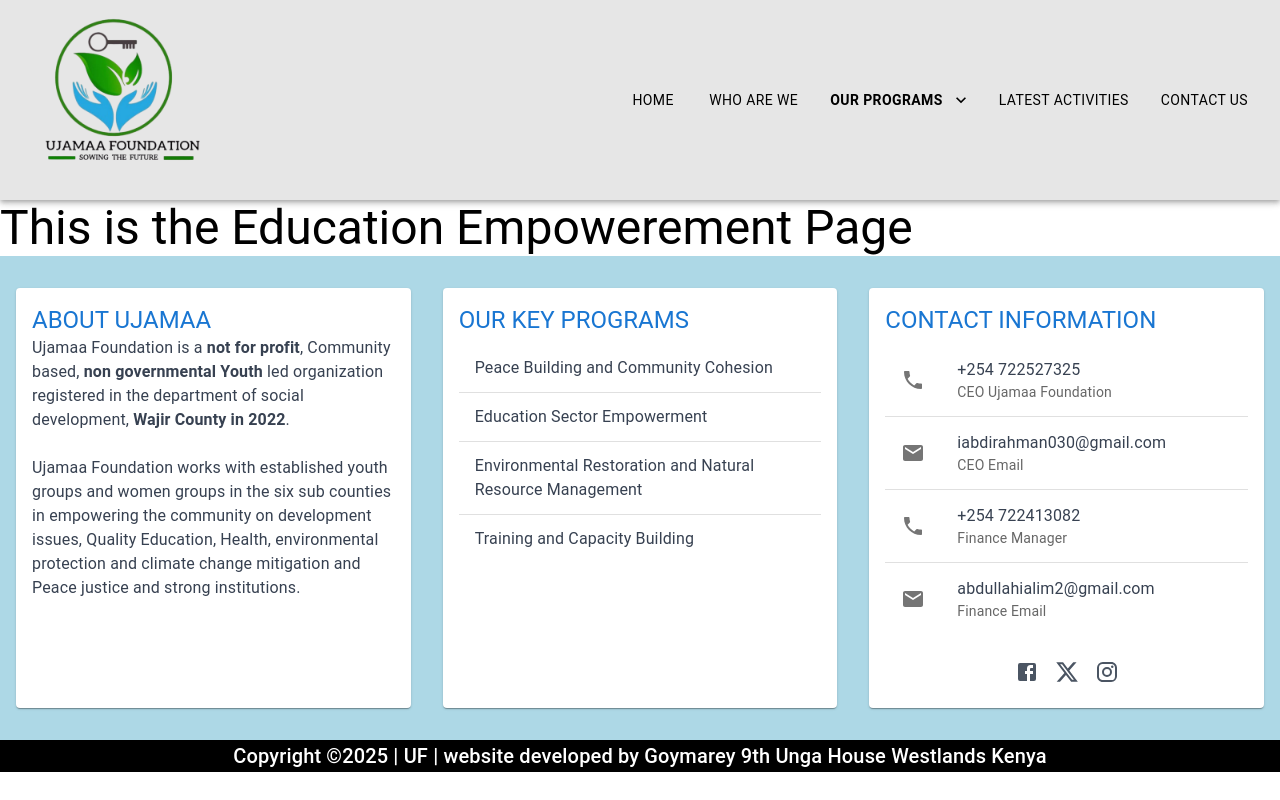
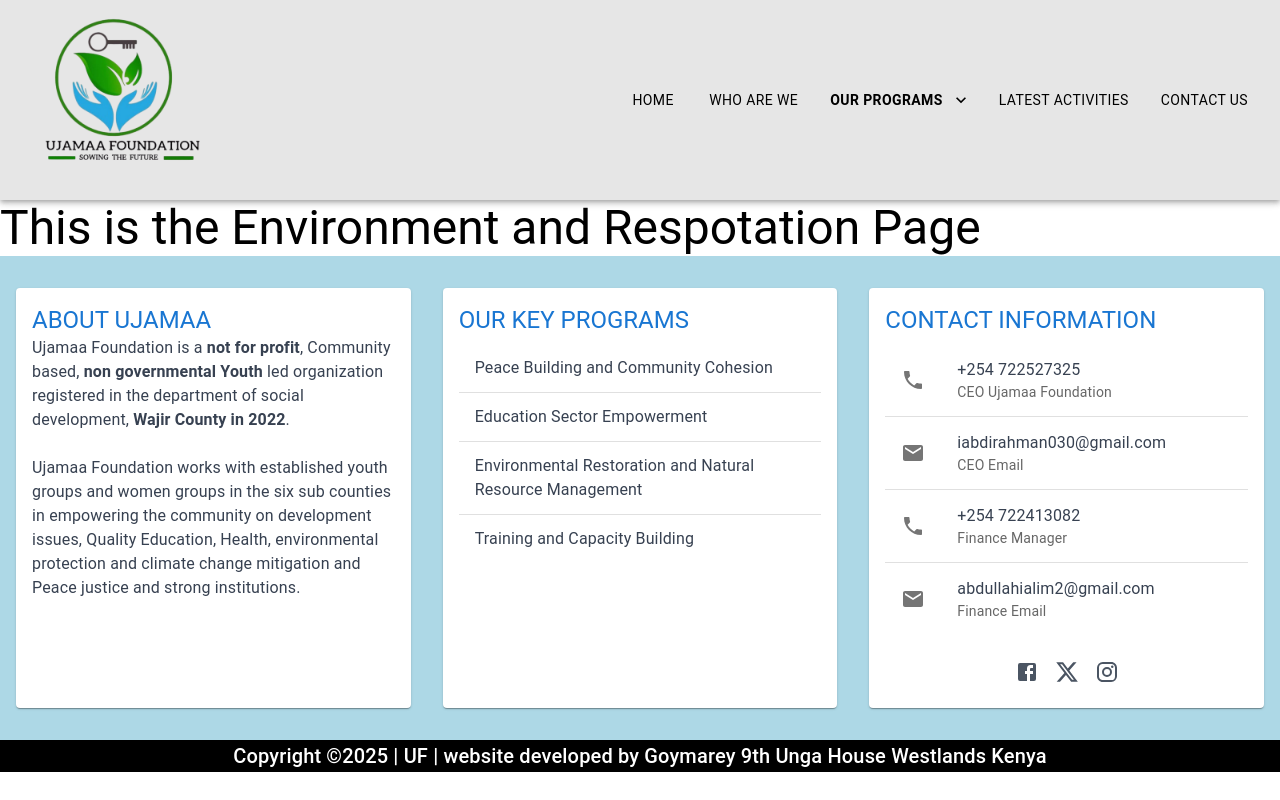
Before and after one commit to ahmednule/Ujamaa-Foundation, a Next.js app: page /our-programs/environment-restoration in a window 1280 px wide. Built offline with nearby package versions, Linux system fonts and the light colour scheme.

Commit message:
fetaure: fix naming on the envirionment page

```diff
--- a/src/app/our-programs/environment-restoration/page.tsx
+++ b/src/app/our-programs/environment-restoration/page.tsx
@@ -3,7 +3,7 @@ import { Typography } from "@mui/material"
 export default function environmentRestoration(){
     return(
         <div>
-            <Typography variant="h3">This is the Education Empowerement Page</Typography>
+            <Typography variant="h3">This is the Environment and Respotation Page</Typography>
         </div>
     )
 }
```
